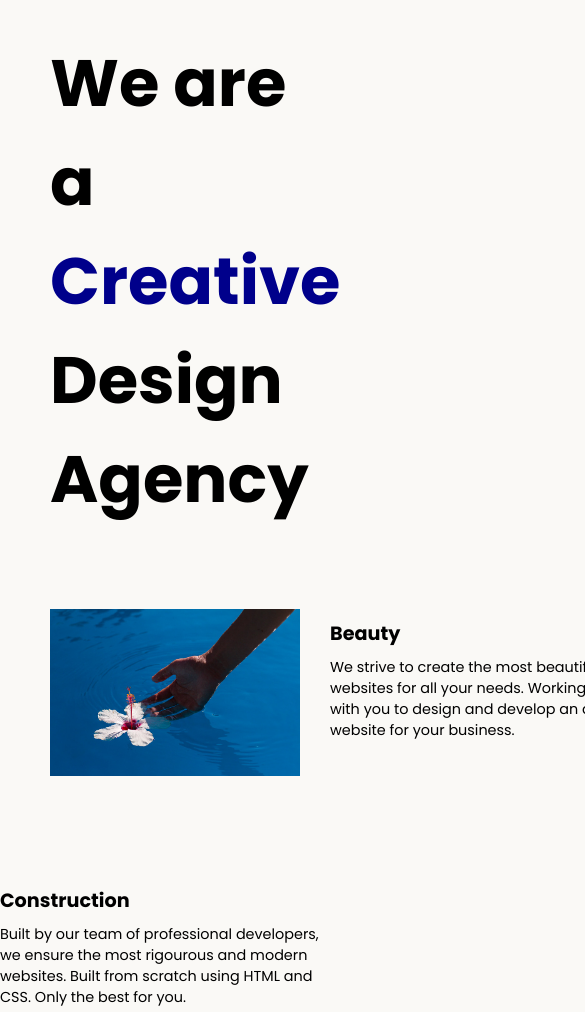
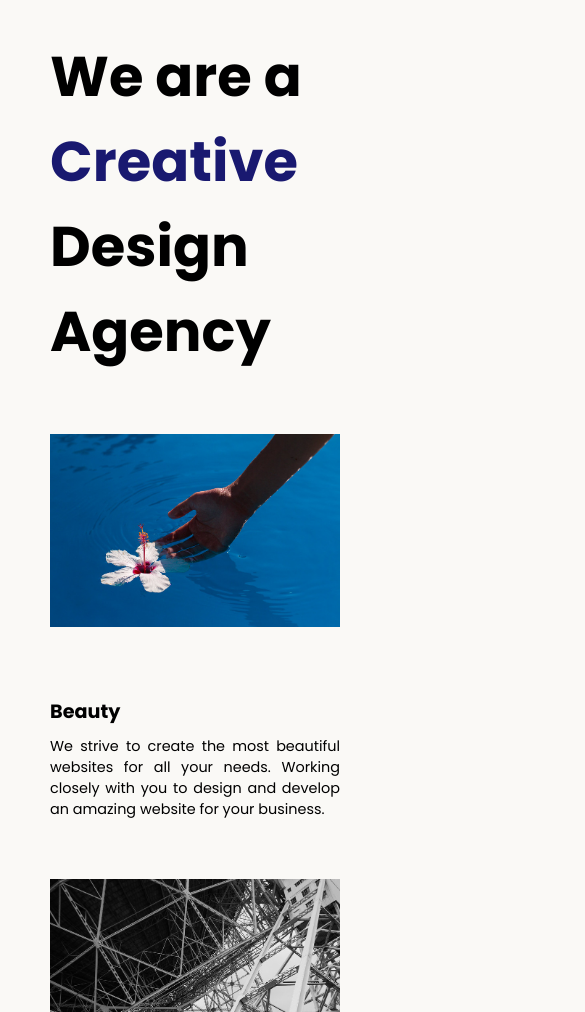
Before and after one commit to zeroIsScared/CSS-WebDesignAgencyProject, a plain HTML site: page index.html in a window 390 px wide. Shown: the part 88-1100 px from the top of the page, 585 px wide, since content can reach past the window. Drawn offline with Linux system fonts and the light colour scheme.

Commit message:
Add files via upload
Removed some unused styles

```diff
--- a/style.css
+++ b/style.css
@@ -12,12 +12,10 @@ body {
 }
 
 .left {
-flex: 0.5;
 float: left;
 }
 
 .right {
-  flex:0.5;
   float: right;
 }
 
@@ -29,10 +27,9 @@ float: left;
 }
 
 .card {
-  width: 600px;
- margin: 20px;
+  width: 45%;
  margin-left: 0px;
- display: inline-block;
+
 }
 
 .card-text {
@@ -48,11 +45,11 @@ float: left;
   display: inline-block;
   position: relative;
   top: 40px;
-  font-size: 1.2rem;
+  font-size: 1.201rem;
 }
 
 span {
-  color: darkblue;
+  color: midnightblue;
 }
 
 h1 {
@@ -71,3 +68,21 @@ footer {
 .logo {
   width: 200px;
 }
+
+@media (max-width: 600px){
+.card {
+  display: block;
+  margin-bottom: 30px;
+  width: 100%;
+  text-align: justify;
+}
+
+.card img {
+  width: 100%;
+  object-fit: cover;
+}
+
+h1 {
+  font-size: 3.5rem;
+}
+}
```
